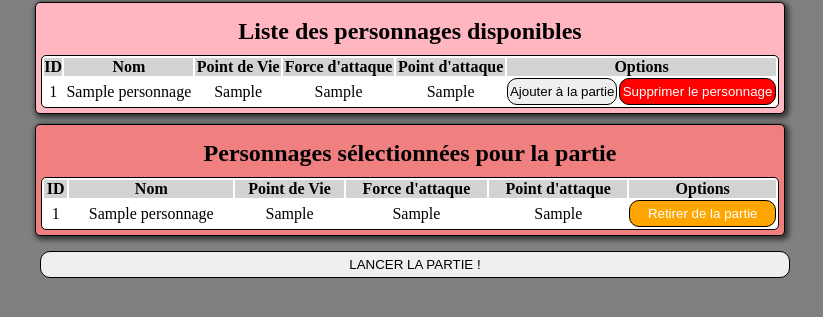
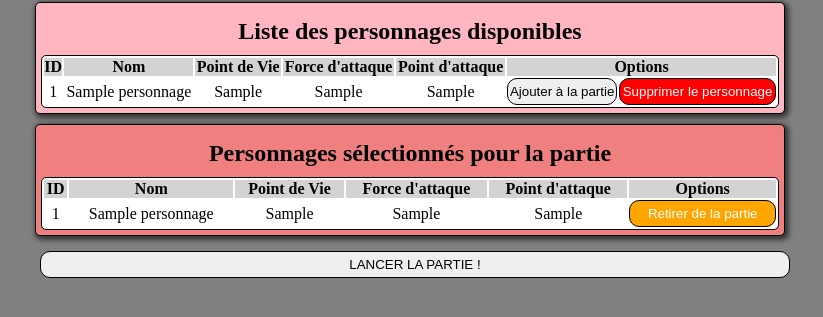
Before and after one commit to Nawshedev/Q46, a PHP site: page / in a window 1280 px wide. Shown: the part 268-585 px from the top of the page, without its empty margins (230-1053 px from the left). Run offline with PHP 8.4, Linux system fonts and the light colour scheme; tables that the repository leaves empty or names only in its code hold one stand-in row (values such as "Sample post").

Commit message:
Modfi html

```diff
--- a/index.php
+++ b/index.php
@@ -95,7 +95,7 @@ require "personnage.class.php";
 
     <div class="personnages tb3">
 
-        <h2>Personnages sélectionnées pour la partie</h2>
+        <h2>Personnages sélectionnés pour la partie</h2>
 
         <?php
 
```
